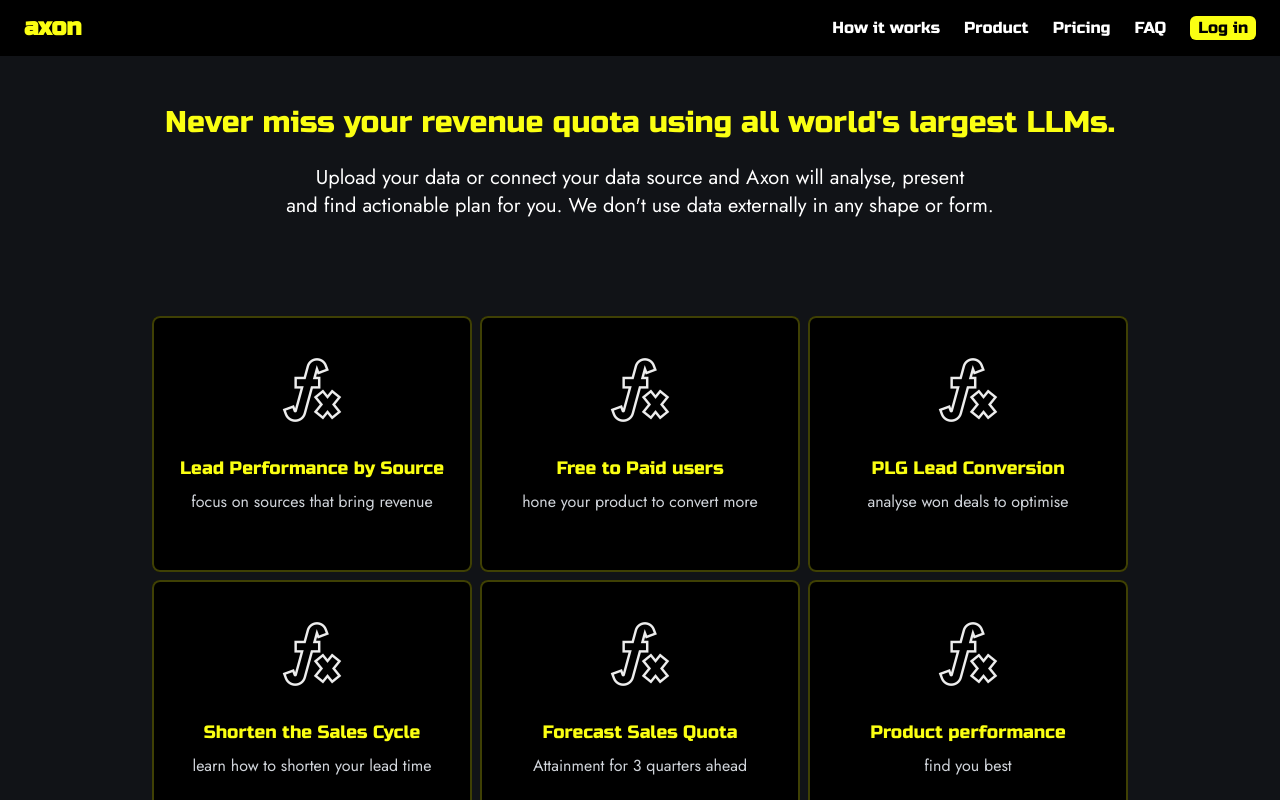
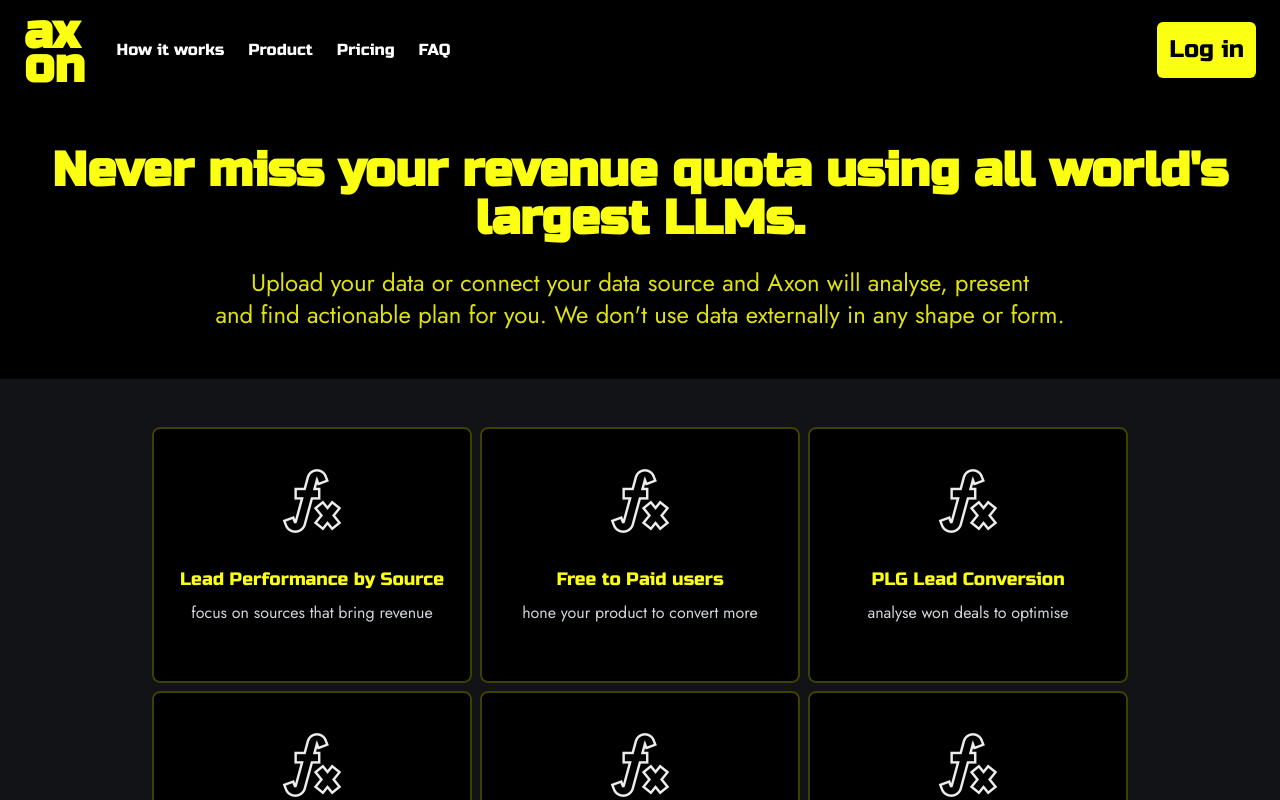
Before and after one commit to WitkowskiMichau/axon-website, a Next.js app: page / in a window 1280 px wide. Shown: the top 800 px of the page. Built offline with nearby package versions, Linux system fonts and the light colour scheme.

Commit message:
work in progress

```diff
--- a/src/components/Header.tsx
+++ b/src/components/Header.tsx
@@ -3,10 +3,10 @@ const Header = () => {
     return (
         <header className="shadow-md px-6 bg-black py-4">
             <div className="flex justify-between items-center">
-                <div className='flex'>
-                    <div className="text-2xl leading-none font-bold text-primaryYellow font-russo p-0 pr-4">axon</div>
-                </div>
-                <nav>
+                <div className='flex items-center'>
+                    <div
+                        className="text-5xl font-bold text-primaryYellow font-russo p-0 pr-8 leading-extra-tight">ax<br/>on
+                    </div>
                     <ul className="flex flex-end space-x-6 text-white font-russo p-0 cursor-pointer">
                         <li className="hover:text-primaryYellow hover:bg-black transition-colors duration-300">How it
                             works
@@ -14,7 +14,12 @@ const Header = () => {
                         <li className="hover:text-primaryYellow hover:bg-black transition-colors duration-300">Product</li>
                         <li className="hover:text-primaryYellow hover:bg-black transition-colors duration-300">Pricing</li>
                         <li className="hover:text-primaryYellow hover:bg-black transition-colors duration-300">FAQ</li>
-                        <li className='bg-primaryYellow text-black rounded-md px-2 hover:bg-black hover:text-primaryYellow transition-colors duration-300'>Log
+                    </ul>
+                </div>
+
+                <nav>
+                    <ul className="flex lex-end space-x-6 text-white font-russo p-0 cursor-pointer">
+                        <li className='text-2xl bg-primaryYellow text-black rounded-md p-3 hover:bg-black hover:text-primaryYellow hover:border hover:border-primaryYellow transition-colors duration-300'>Log
                             in
                         </li>
                     </ul>
--- /dev/null
+++ b/src/components/Types.ts
@@ -0,0 +1,5 @@
+export interface PriceItemProps {
+    title: string;
+    price: string;
+    features: string[];
+}
--- a/src/components/sections/Hero.tsx
+++ b/src/components/sections/Hero.tsx
@@ -1,5 +1,3 @@
-/* eslint-disable react-hooks/exhaustive-deps */
-/* eslint-disable react/no-unescaped-entities */
 import { useEffect, useRef } from 'react';
 
 const Hero = () => {
@@ -30,12 +28,12 @@ const Hero = () => {
     }, []);
 
     return (
-        <div className='bg-darkBlue'>
+        <div className='bg-black'>
             <section ref={heroRef} className="container py-12 text-center mx-auto opacity-0">
-                <h2 className="text-3xl font-light mb-6 font-russo text-primaryYellow">
+                <h2 className="text-5xl font-bold mb-6 font-russo text-primaryYellow animate-initialJump">
                     Never miss your revenue quota using all world's largest LLMs.
                 </h2>
-                <p className="text-xl text-brightYellow font-jost text-white">
+                <p className="text-2xl text-primaryYellow font-jost animate-pulse">
                     Upload your data or connect your data source and Axon will analyse, present <br />
                     and find actionable plan for you. We don't use data externally in any shape or form.
                 </p>
--- a/src/components/sections/PriceItem.tsx
+++ b/src/components/sections/PriceItem.tsx
@@ -1,12 +1,8 @@
-interface PriceItemProps {
-    title: string;
-    price: string;
-    features: string[];
-}
+import {PriceItemProps} from "@/components/Types";
 
 const PriceItem = ({ title, price, features }: PriceItemProps) => {
     return (
-        <div className="bg-black rounded-lg p-6 w-80 border-primaryYellow border-2 border-opacity-25">
+        <div className="cursor-pointer bg-black rounded-lg p-6 w-80 border-primaryYellow border-2 border-opacity-25 transform transition-transform duration-300 hover:translate-y-[-10px] hover:scale-105 hover:shadow-lg">
             <h3 className="text-2xl font-russo text-white mb-4">{title}</h3>
             <p className="text-xl text-primaryYellow mb-4">{price}</p>
             <ul className="text-left text-gray-300 mb-4">
--- a/src/components/sections/Pricing.tsx
+++ b/src/components/sections/Pricing.tsx
@@ -3,9 +3,9 @@ import PriceItem from "@/components/sections/PriceItem";
 
 const Pricing = () => {
     return (
-        <div className='bg-darkBlue'>
+        <div className='bg-white shadow-lg'>
             <section className="container py-12 mx-auto">
-                <div className="bg-white p-8 rounded-lg shadow-lg pb-24">
+                <div className="pb-24">
                     <h2 className="text-4xl font-russo text-darkBlue mb-8 text-center">Pricing Plans</h2>
                     <div className="flex flex-wrap justify-center gap-8">
                         <PriceItem
--- a/tailwind.config.js
+++ b/tailwind.config.js
@@ -15,6 +15,9 @@ var config = {
                 jost: ['Jost', 'sans-serif'],
                 russo: ['Russo One', 'sans-serif'],
             },
+            lineHeight: {
+                'extra-tight': '0.7',
+            },
             colors: {
                 primaryYellow: '#fbff12', // Main bright yellow
                 lightGray: '#f8f8f8',
--- a/tailwind.config.ts
+++ b/tailwind.config.ts
@@ -1,4 +1,4 @@
-import type { Config } from "tailwindcss";
+import type {Config} from "tailwindcss";
 
 const config: Config = {
     content: [
@@ -15,6 +15,9 @@ const config: Config = {
                 jost: ['Jost', 'sans-serif'],
                 russo: ['Russo One', 'sans-serif'],
             },
+            lineHeight: {
+                'extra-tight': '0.7',
+            },
             colors: {
                 primaryYellow: '#fbff12',  // Main bright yellow
                 lightGray: '#f8f8f8',
```
Lines whose indentation alone changed are shown as unchanged.
